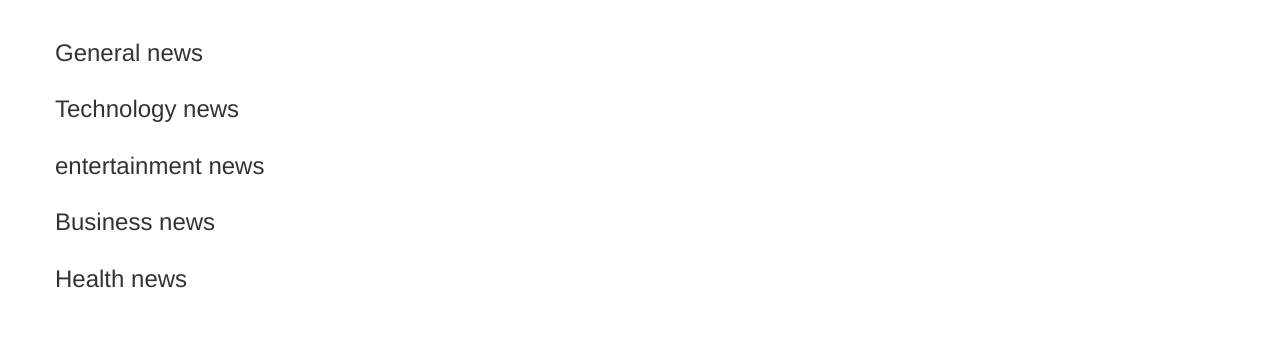
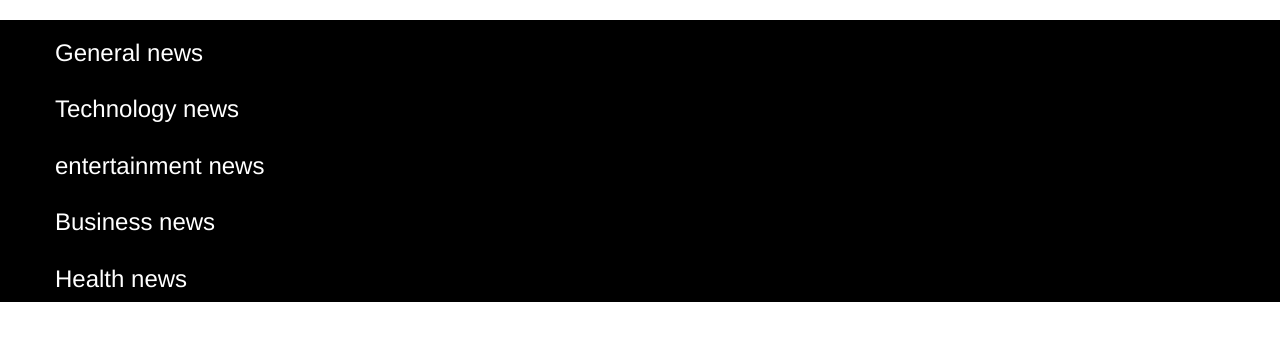
Before and after one commit to UMUTONIRitha/News_API, a Flask app: template app/templates/index.html in a window 1280 px wide. Shown: the part 52-393 px from the top of the page. Run offline with Flask 2, Linux system fonts and the light colour scheme; the template is opened without the code that fills it, so the values that code supplies are empty; parts of the project's set-up code (start-up, migrations or seed data) failed here and were passed over; some libraries are stand-ins or nearby versions.

Commit message:
style the page

```diff
--- /dev/null
+++ b/app/static/css/article.css
@@ -0,0 +1,4 @@
+.body{
+    background-color: black;
+    color: white;
+}
--- /dev/null
+++ b/app/static/css/index.css
@@ -0,0 +1,4 @@
+.body{
+    background-color: black;
+    color: white;
+}
--- a/app/templates/index.html
+++ b/app/templates/index.html
@@ -1,8 +1,15 @@
 {% extends 'base.html'%}
 {% import 'macros.html' as macro%}
 
+{% block styles%}
+{{ super() }}
+<link rel="stylesheet" href="{{url_for('static',filename='css/index.css')}}">
+
+{% endblock %}
+
 <!-- Content block -->
 {% block content %}
+<div class="body">
 <div class="container">
     <div class="card row m-1">
         <!-- General news -->
@@ -40,4 +47,5 @@
         </ul>
     </div>
 </div>
+</div>
 {% endblock%}
```
Also changed, not shown: app/templates/article.html (+11 -4 lines).
